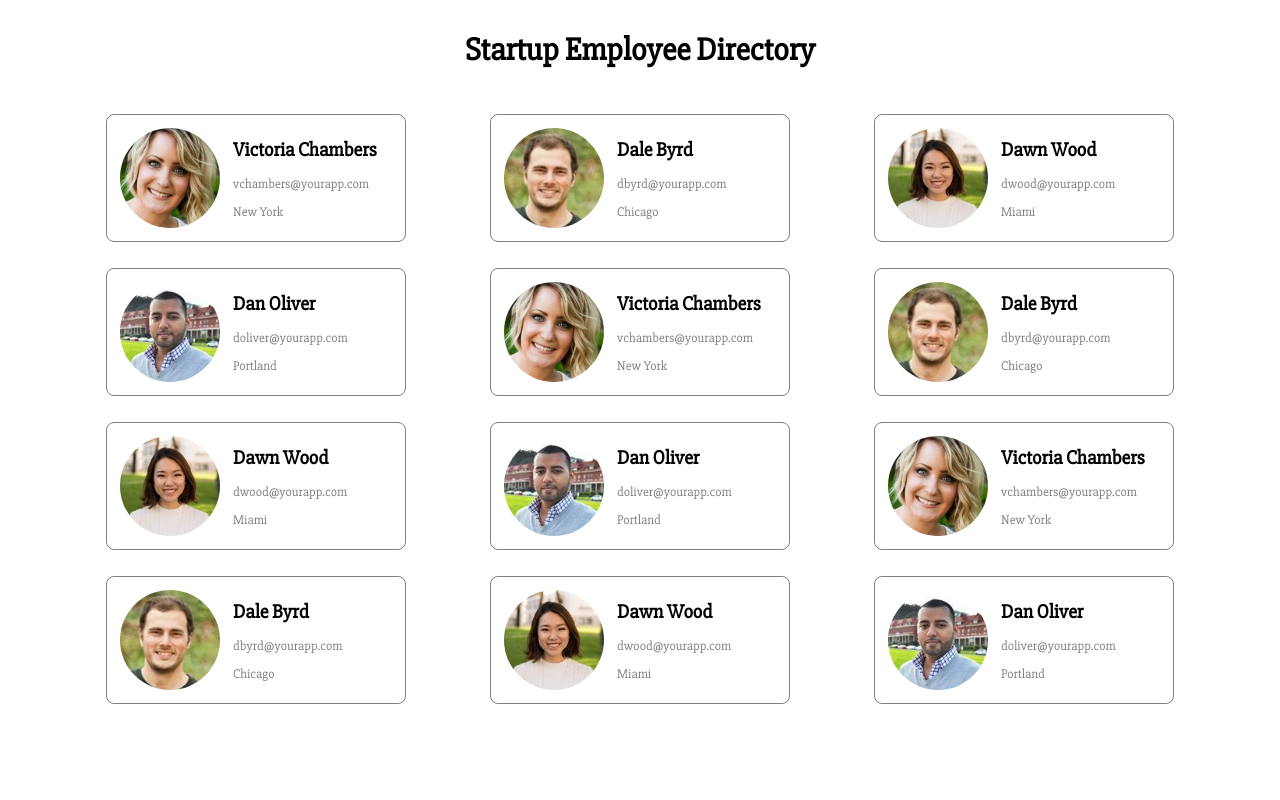
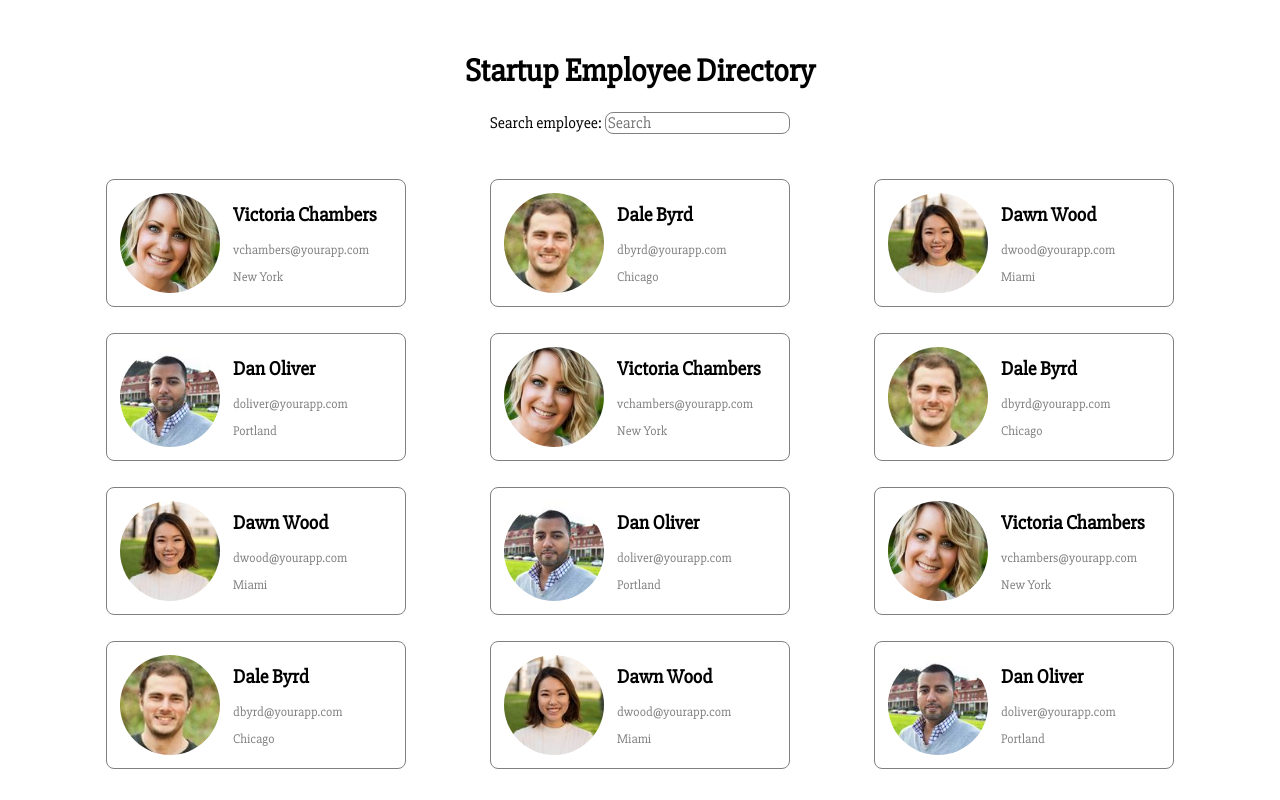
Before and after one commit to gertjanvdt/Techdegree-unit-8, a plain HTML site: page index.html in a window 1280 px wide. Drawn offline with Linux system fonts and the light colour scheme; no server answers.

Commit message:
updates to app.js

```diff
--- a/app.js
+++ b/app.js
@@ -9,16 +9,19 @@ const modalClose = document.querySelector('.modal-close');
 
 // FETCH API
 fetch(urlAPI)
+    // .then(res => console.log(res))
     .then(res => res.json())
+    .then(res => console.log(res))
     .then(res => res.results)
     .then(displayEmployees)
-    .catch(err => console.log(err))
+    .then()
+    // .catch(err => console.log(err))
 
 // FUNCTIONS
 function displayEmployees(employeeData) {
     employees = employeeData;
 
-    let employeeHTML;
+    let employeeHTML = '';
 
     employees.forEach((employee, index) => {
         let name = employee.name;
@@ -37,6 +40,8 @@ function displayEmployees(employeeData) {
             </div>
         `
     });
+
+    console.log(employeeHTML);
 };
 
 function displayModal(index) {
--- a/css/styles.css
+++ b/css/styles.css
@@ -14,6 +14,15 @@ body {
 
 header {
     margin: 2em 0;
+    display: flex;
+    flex-direction: column;
+    align-items: center;
+}
+
+input {
+    border-radius: 8px;
+    border: 1px solid grey;
+    outline: none;
 }
 
 h1 {
--- a/index.html
+++ b/index.html
@@ -10,7 +10,14 @@
 </head>
 <body>
     <header>
-        <h1>Startup Employee Directory</h1>
+        <div>
+            <h1>Startup Employee Directory</h1>
+        </div>
+        <div>
+            <label for="search">Search employee: </label>
+            <input type="text" id="search" placeholder="Search">
+        </div>
+
     </header>
 
     <main class="grid-container">
```
